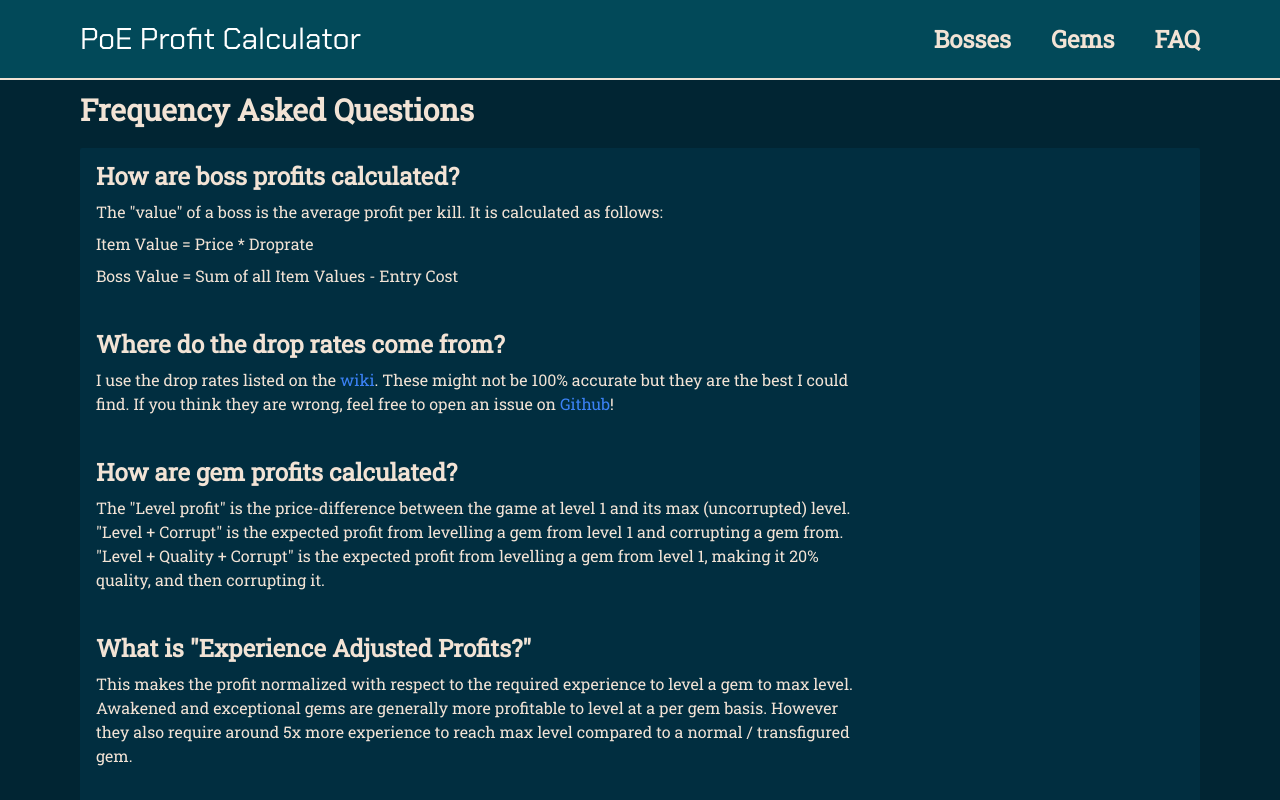
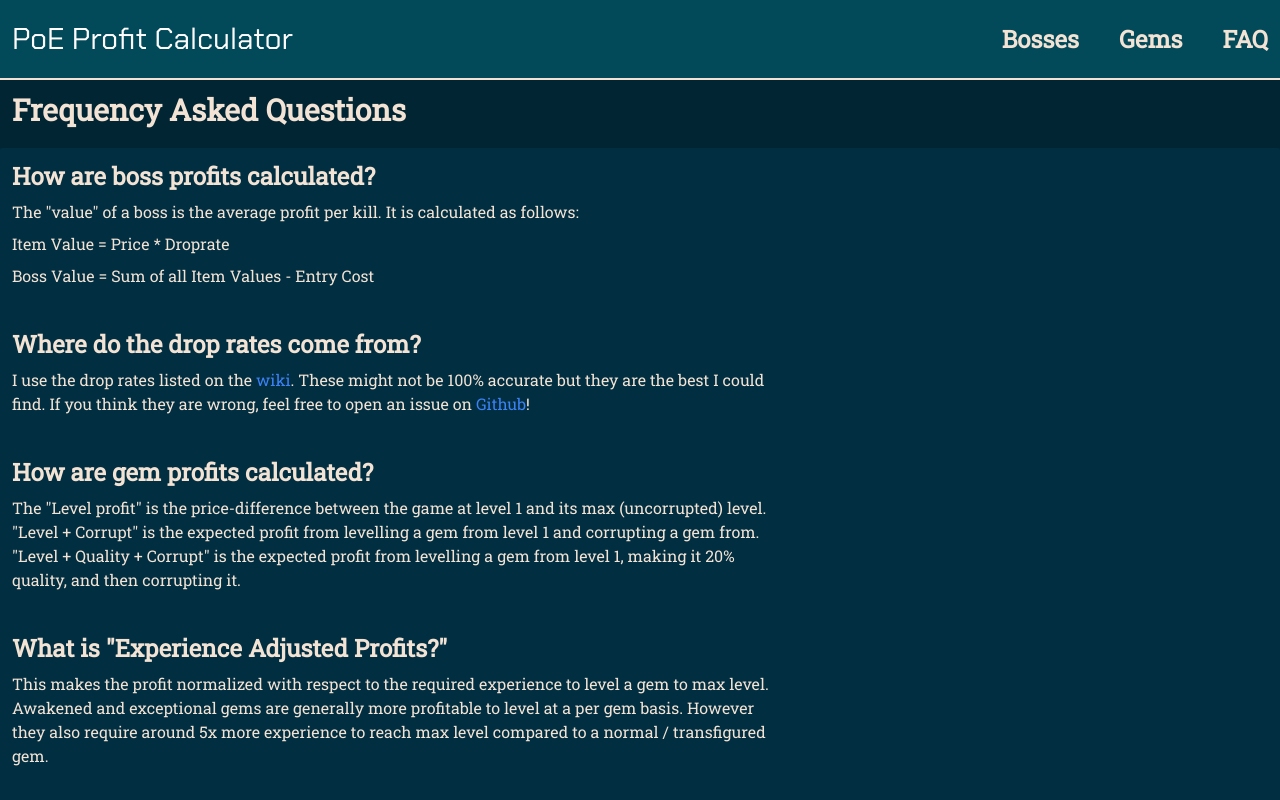
Before and after one commit to sjohan99/poe-profit-calc, a Next.js app in the folder client/: page /faq in a window 1280 px wide. Shown: the top 800 px of the page. Built offline with nearby package versions, Linux system fonts and the light colour scheme.

Commit message:
Update responsiveness styles

```diff
--- a/client/src/app/footer.tsx
+++ b/client/src/app/footer.tsx
@@ -26,7 +26,7 @@ export default function Footer() {
           About
         </Link>
       </div>
-      <div></div>
+      <div className="-sm:hidden"></div>
     </footer>
   );
 }
--- a/client/src/app/layout.tsx
+++ b/client/src/app/layout.tsx
@@ -26,8 +26,8 @@ export const metadata = {
 
 function TopNav() {
   return (
-    <div className="flex h-20 w-full justify-center border-b-2 border-secondary-1 bg-accent-1 -lg:px-4">
-      <div className="min-w-20 flex-none -lg:min-w-0"></div>
+    <div className="flex h-20 w-full justify-center border-b-2 border-secondary-1 bg-accent-1 -2xl:px-3">
+      <div className="flex-none -lg:min-w-0"></div>
       <nav className="flex max-w-screen-2xl grow items-center justify-between text-2xl font-semibold">
         <Link
           href="/"
@@ -49,7 +49,7 @@ function TopNav() {
           </Link>
         </div>
       </nav>
-      <div className="min-w-20 flex-none -lg:min-w-0"></div>
+      <div className="flex-none -lg:min-w-0"></div>
     </div>
   );
 }
@@ -70,7 +70,7 @@ export default function RootLayout({
           </CenterContent>
         </div>
         <div>
-          <CenterContent no_pad_children={true}>
+          <CenterContent>
             <div className="border-t border-accent-1 pb-3"></div>
             <Footer></Footer>
           </CenterContent>
--- a/client/src/app/summary.tsx
+++ b/client/src/app/summary.tsx
@@ -41,7 +41,8 @@ export default async function Summary() {
           </Link>
           {boss.reliable ? null : (
             <Tooltip>
-              <p>Boss contains items with unreliable prices.</p>
+              <p>
+                Boss contains items with unreliable prices.{" "}
                 <Link
                   href={"/faq"}
                   className="text-link hover:underline"
@@ -49,6 +50,7 @@ export default async function Summary() {
                 >
                   Why?
                 </Link>
+              </p>
             </Tooltip>
           )}
         </div>
@@ -63,7 +65,7 @@ export default async function Summary() {
         <TableHeaders column_sizes={[2, 1]}>
           <TableHeader>Boss</TableHeader>
           <TableHeader>
-            Profit per kill <ChaosOrb />
+            Profit per kill <ChaosOrb className="-sm:hidden" />
           </TableHeader>
         </TableHeaders>
         <TableRows column_sizes={[2, 1]}>
--- a/client/src/components/center-content.tsx
+++ b/client/src/components/center-content.tsx
@@ -2,24 +2,19 @@ export type CenterContentProps = {
   children: React.ReactNode;
   background?: string;
   className?: string;
-  no_pad_children?: boolean;
 };
 
 export function CenterContent(props: CenterContentProps) {
   const extra_styling = props.className ?? "";
   return (
     <div className={`flex justify-center ${extra_styling}`.trim()}>
-      <div className="min-w-20 flex-none -lg:min-w-0"></div>
+      <div className="flex-none -lg:min-w-0"></div>
       <div
         className={`max-w-screen-2xl grow rounded-sm ${props.background ?? ""}`.trim()}
       >
-        <div
-          className={`${props.no_pad_children ? "-lg:px-4" : "px-4"} py-3`.trim()}
-        >
-          {props.children}
-        </div>
+        <div className={"px-3 py-3"}>{props.children}</div>
       </div>
-      <div className="min-w-20 flex-none -lg:min-w-0"></div>
+      <div className="flex-none -lg:min-w-0"></div>
     </div>
   );
 }
--- a/client/src/components/page-title.tsx
+++ b/client/src/components/page-title.tsx
@@ -36,7 +36,7 @@ export default function PageTitle() {
   const title = findTitle(pathName);
 
   return (
-    <CenterContent no_pad_children={true}>
+    <CenterContent>
       <h1 className="text-3xl font-bold">{title}</h1>
     </CenterContent>
   );
--- a/client/src/components/table.tsx
+++ b/client/src/components/table.tsx
@@ -19,9 +19,12 @@ export async function TableHeaders(props: {
   const { children, column_sizes } = props;
 
   return (
-    <div className={`grid grid-cols-${sum(column_sizes)} gap-x-3 -sm:gap-x-1`}>
+    <div className={`grid grid-cols-${sum(column_sizes)} gap-x-3 -sm:gap-x-2`}>
       {React.Children.map(children, (child, index) => (
-        <div key={index} className={`${columnSize(index, column_sizes)}`}>
+        <div
+          key={index}
+          className={`${columnSize(index, column_sizes)} flex items-center ${index !== 0 ? "-sm:justify-end" : ""}`}
+        >
           {child}
         </div>
       ))}
@@ -49,7 +52,7 @@ export async function TableRow(props: {
   return childrenArray.map((child, index) => (
     <div
       key={index}
-      className={`${columnSize(index, column_sizes)} responsive-text-small flex h-full items-center truncate`}
+      className={`${columnSize(index, column_sizes)} responsive-text-small flex h-full items-center truncate ${index !== 0 ? "-sm:justify-end" : ""}`}
     >
       {child}
     </div>
@@ -63,7 +66,7 @@ export async function TableRows(props: {
   const { children, column_sizes } = props;
   return (
     <div
-      className={`grid grid-cols-${sum(column_sizes)} content-stretch gap-x-3 gap-y-2 -sm:gap-x-1`}
+      className={`grid grid-cols-${sum(column_sizes)} gap-x-3 gap-y-2 -sm:gap-x-2`}
     >
       {children}
     </div>
--- a/client/src/components/tooltip.tsx
+++ b/client/src/components/tooltip.tsx
@@ -7,7 +7,7 @@ type TooltipProps = {
 export function Tooltip({ children }: TooltipProps): JSX.Element {
   return (
     <div className="has-tooltip flex items-center">
-      <div className="tooltip ml-7 flex flex-row gap-2 rounded bg-accent-1 p-1 shadow-lg">
+      <div className="tooltip ml-7 flex flex-row gap-2 text-wrap rounded bg-accent-1 p-1 shadow-lg">
         {children}
       </div>
       <svg
--- a/client/src/styles/globals.css
+++ b/client/src/styles/globals.css
@@ -31,7 +31,7 @@ h3 {
 }
 
 .responsive-text-small {
-  @apply text-sm sm:text-base xl:text-lg;
+  @apply text-sm sm:text-base;
 }
 
 .responsive-text-medium {
```
Lines whose indentation alone changed are shown as unchanged.
